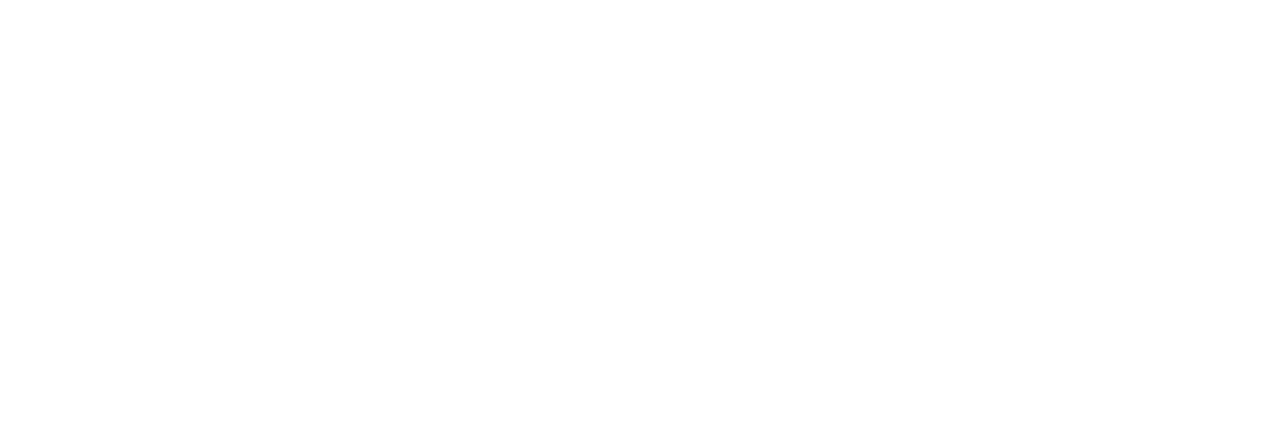
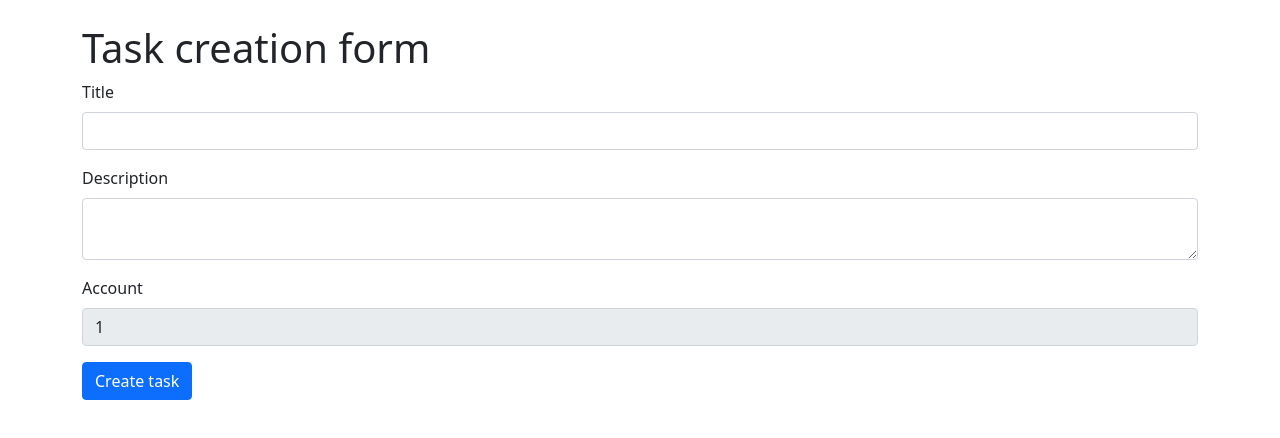
Before and after one commit to lotockijj/frontend, a React (Create React App) app: page /task/new/1 in a window 1280 px wide. Before the commit this address had no page. Shown: the top 438 px of the page. Built offline with nearby package versions, Linux system fonts and the light colour scheme.

Commit message:
Added ability to create a new task .

```diff
--- a/src/AccountEdit.js
+++ b/src/AccountEdit.js
@@ -1,5 +1,5 @@
 import React, { useState, useEffect } from 'react';
-import {useParams, useNavigate } from 'react-router-dom';
+import {useParams, useNavigate, Link} from 'react-router-dom';
 import { Button, Form, FormGroup, Label, Input, Alert, Table } from 'reactstrap';
 
 function AccountEdit() {
@@ -224,6 +224,7 @@
                     </tbody>
                 </Table>
             )}
+            <div><Link to={`/task/new/${account.id}`}>Create a task</Link></div>
             <h1>{user.name}</h1>
             <img
                 className="avatar"
--- a/src/App.js
+++ b/src/App.js
@@ -4,6 +4,7 @@
 import RegistrationForm from './RegistrationForm';
 import LoginForm from './LoginForm';
 import TaskEdit from './TaskEdit';
+import TaskForm from "./TaskForm";
 
 function App() {
   return (
@@ -14,6 +15,7 @@
       <Route path="/register" element={<RegistrationForm />} />
       <Route path="/login" element={<LoginForm />} />
       <Route path="/tasks/:taskId/edit" element={<TaskEdit />} />
+      <Route path="/task/new/:accountId" element={<TaskForm />} />
     </Routes>
   );
 }
--- /dev/null
+++ b/src/TaskForm.js
@@ -0,0 +1,110 @@
+import { useParams, useNavigate } from 'react-router-dom';
+import { useEffect, useState } from 'react';
+
+function TaskForm() {
+    const { accountId } = useParams();
+    const [formData, setFormData] = useState({
+        id: '',
+        title: '',
+        description: '',
+        status: 'CREATED',
+        account: '' // initialize as empty
+    });
+
+    const [errors, setErrors] = useState({});
+    const navigate = useNavigate();
+
+    // Set accountId after mount
+    useEffect(() => {
+        if (accountId) {
+            setFormData(prev => ({ ...prev, account: accountId }));
+        }
+    }, [accountId]);
+
+    const handleChange = (e) => {
+        const { name, value } = e.target;
+        setFormData(prev => ({ ...prev, [name]: value }));
+    };
+
+    const validate = () => {
+        const newErrors = {};
+        if (!formData.title) newErrors.title = 'Title is required';
+        if (!formData.description) newErrors.description = 'Description is required';
+        setErrors(newErrors);
+        return Object.keys(newErrors).length === 0;
+    };
+
+    const handleSubmit = async (e) => {
+        e.preventDefault();
+        if (!validate()) return;
+
+        try {
+            const response = await fetch('/api/tasks', {
+                method: 'POST',
+                headers: { 'Content-Type': 'application/json' },
+                body: JSON.stringify(formData)
+            });
+
+            if (!response.ok) {
+                const errorData = await response.json();
+                throw new Error(errorData.message || 'Task creation failed.');
+            }
+
+            const task = await response.json();
+            navigate(`/account/${task.account}`);
+        } catch (error) {
+            setErrors({ submit: error.message });
+        }
+    };
+
+    return (
+        <div className="container mt-4">
+            <h1>Task creation form</h1>
+            {errors.submit && <div className="alert alert-danger">{errors.submit}</div>}
+
+            <form onSubmit={handleSubmit}>
+                <div className="mb-3">
+                    <label htmlFor="title" className="form-label">Title</label>
+                    <input
+                        type="text"
+                        className={`form-control ${errors.title ? 'is-invalid' : ''}`}
+                        id="title"
+                        name="title"
+                        value={formData.title}
+                        onChange={handleChange}
+                    />
+                    {errors.title && <div className="invalid-feedback">{errors.title}</div>}
+                </div>
+
+                <div className="mb-3">
+                    <label htmlFor="description" className="form-label">Description</label>
+                    <textarea
+                        className={`form-control ${errors.description ? 'is-invalid' : ''}`}
+                        id="description"
+                        name="description"
+                        value={formData.description}
+                        onChange={handleChange}
+                    />
+                    {errors.description && <div className="invalid-feedback">{errors.description}</div>}
+                </div>
+
+                <div className="mb-3">
+                    <label htmlFor="account" className="form-label">Account</label>
+                    <input
+                        type="text"
+                        className="form-control"
+                        id="account"
+                        name="account"
+                        value={formData.account}
+                        onChange={handleChange}
+                        disabled // optionally make it read-only
+                    />
+                </div>
+
+                <button type="submit" className="btn btn-primary">Create task</button>
+            </form>
+        </div>
+    );
+}
+
+export default TaskForm;
```
